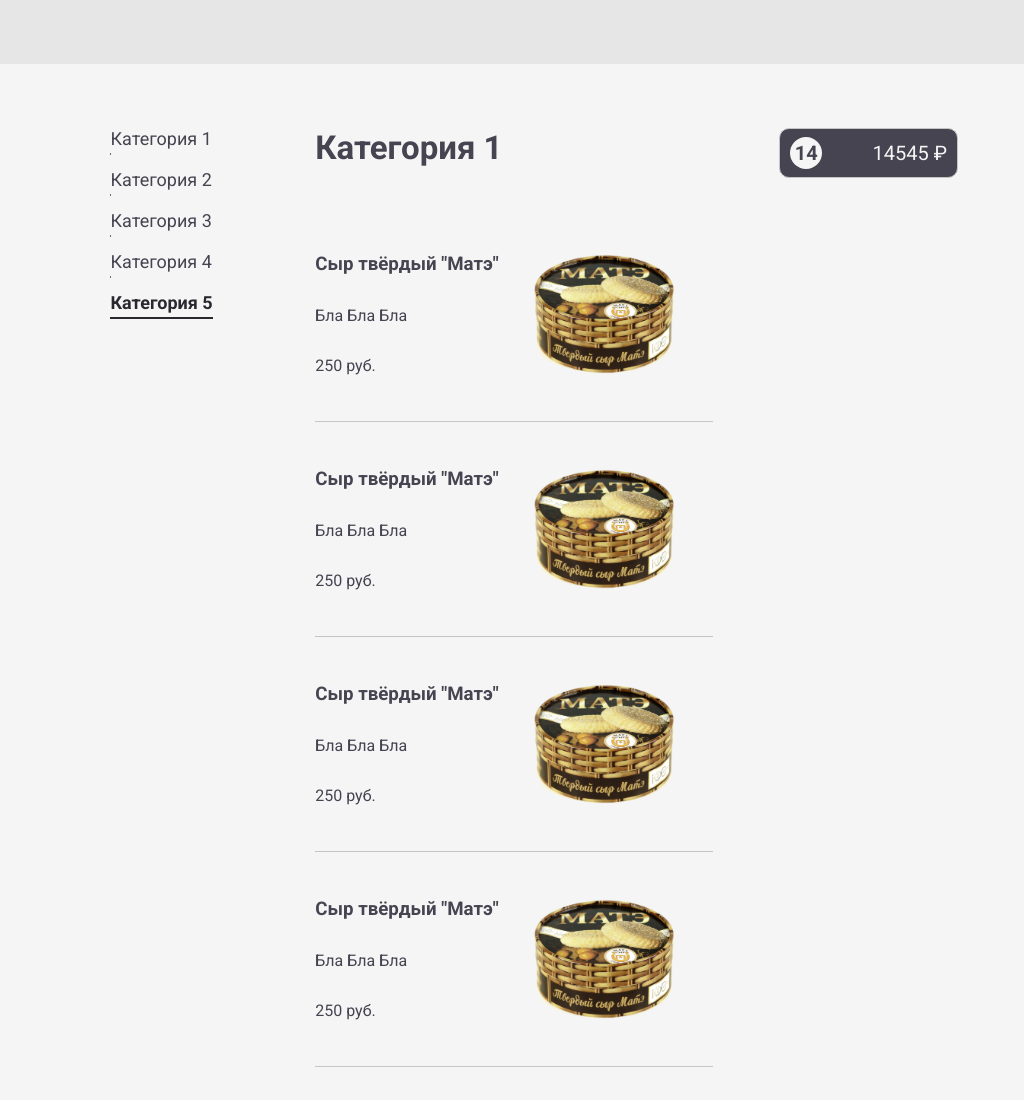
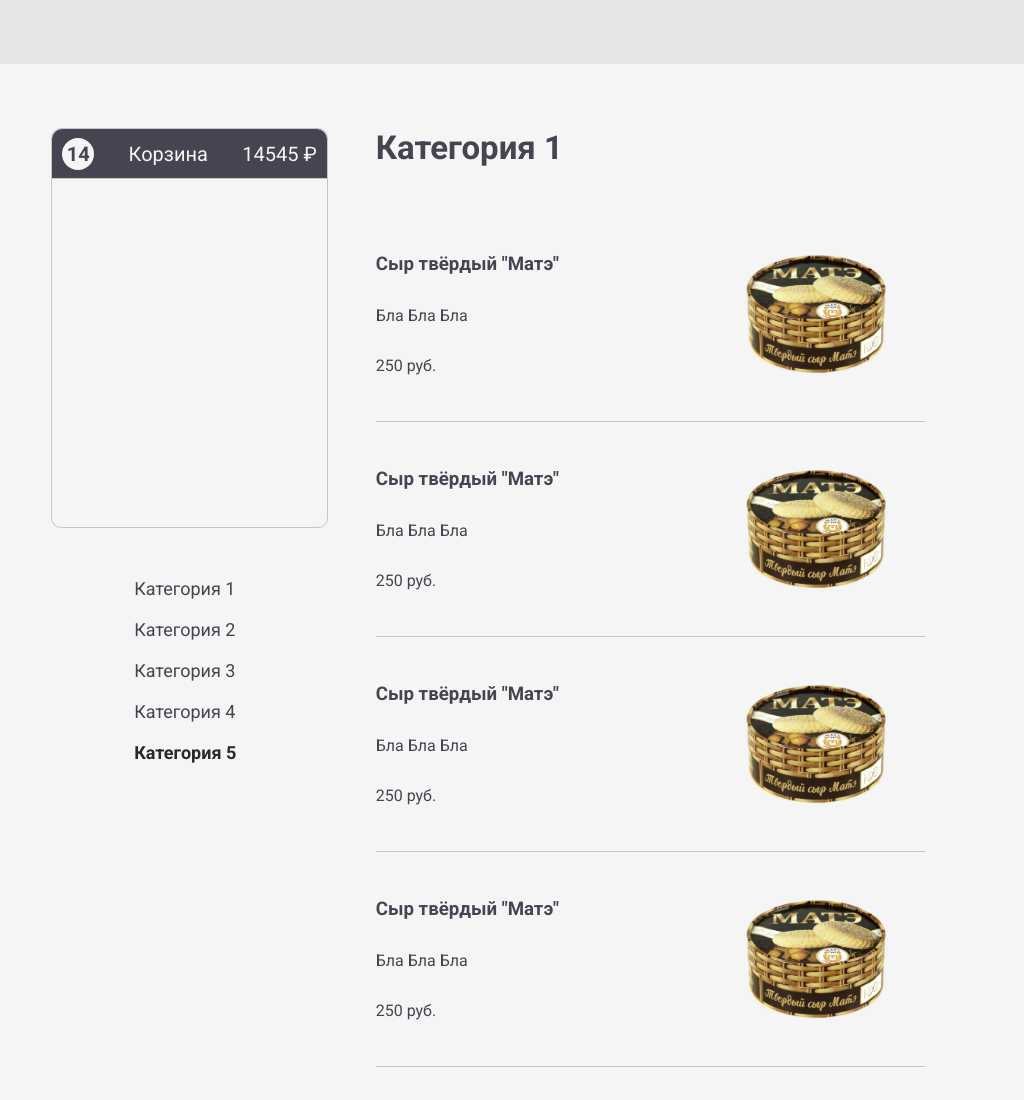
Before and after one commit to mnmsvlw/mate, a plain HTML site: page shopv2.html in a window 1024 px wide. Shown: the top 1100 px of the page. Drawn offline with Linux system fonts and the light colour scheme.

Commit message:
feat: desktop cart change

```diff
--- a/shopv2.html
+++ b/shopv2.html
@@ -392,10 +392,12 @@
       </section>
 
       <section class="cart">
-        <div class="cart-desktop-button">
-          <div class="cart-circle">14</div>
-          <div class="cart-header">Корзина</div>
-          <div class="cart-sum">14545 &#8381;</div>
+        <div class="cart-background">
+          <div class="cart-desktop-button">
+            <div class="cart-circle">14</div>
+            <div class="cart-header">Корзина</div>
+            <div class="cart-sum">14545 &#8381;</div>
+          </div>
         </div>
       </section>
 
--- a/stylev2.css
+++ b/stylev2.css
@@ -583,12 +583,66 @@ body {
     .add-to-cart-wrapper:hover {
         background-color: #29282f;
     }
+
+    .cart-desktop-button {
+        width: 100%;
+        border: none;
+        border-radius: 0%;
+        border-top-left-radius: 10px;
+        border-top-right-radius: 10px;
+        border-bottom: 1px solid #c8c4c4;
+    }
+
+    .cart-background {
+        height: 400px;
+        border: 1px solid #c8c4c4;
+        border-radius: 10px;
+        margin-bottom: 50px;
+    }
 }
 
 @media only screen and (max-width: 1200px) {
-    .cart-header {
+    /* .cart-header {
         display: none;
+    } */
+
+    .desktop-menu {
+        flex-wrap: wrap-reverse;
+        align-items: flex-end;
+        justify-content: space-between;
     }
+
+    .categories {
+        top: 60vh;
+        min-width: 21%;
+        margin-left: 9%;
+    }
+
+    .items {
+        min-width: 70%;
+        margin-top: -450px;
+    }
+
+    .cart {
+        min-width: 30%;
+    }
+
+    .cart-desktop-button {
+        width: 100%;
+        border: none;
+        border-radius: 0%;
+        border-top-left-radius: 10px;
+        border-top-right-radius: 10px;
+        border-bottom: 1px solid #c8c4c4;
+    }
+
+    .cart-background {
+        height: 400px;
+        border: 1px solid #c8c4c4;
+        border-radius: 10px;
+        margin-bottom: 50px;
+    }
+
 }
 
 
```
